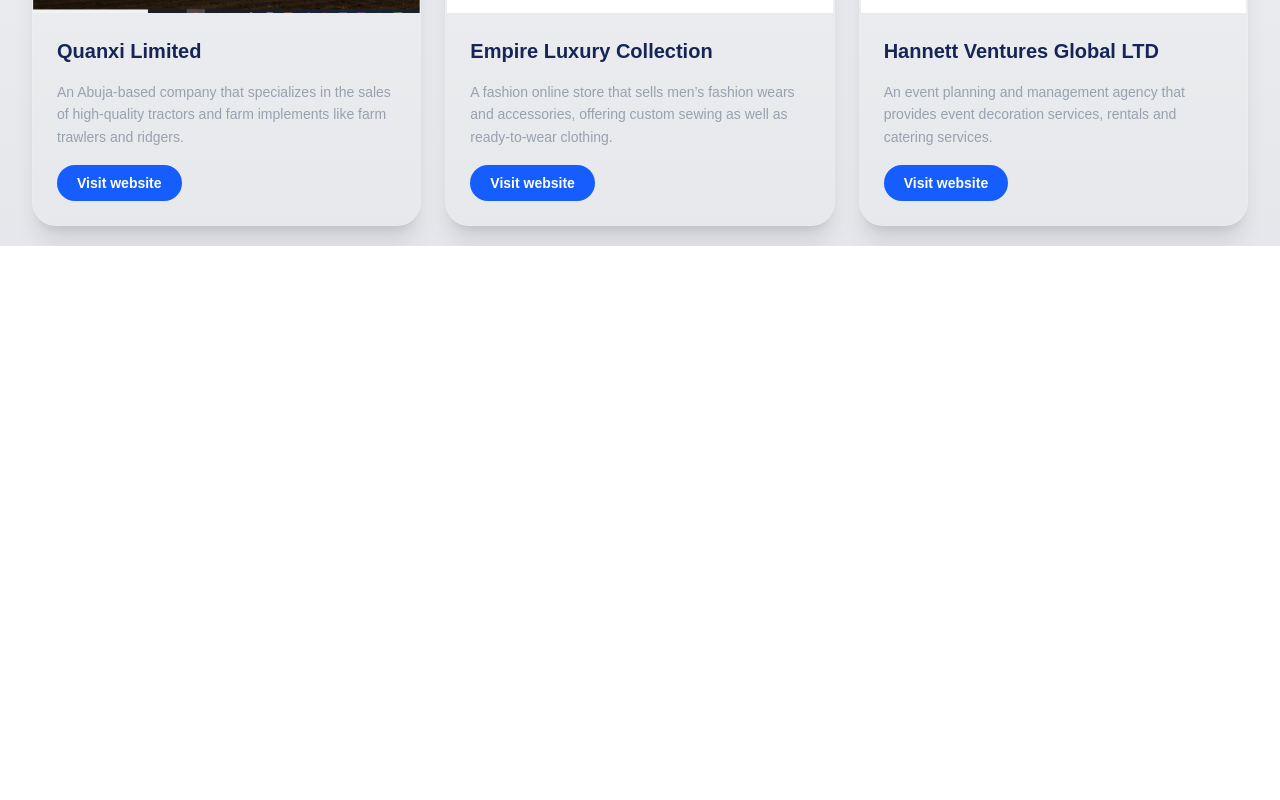
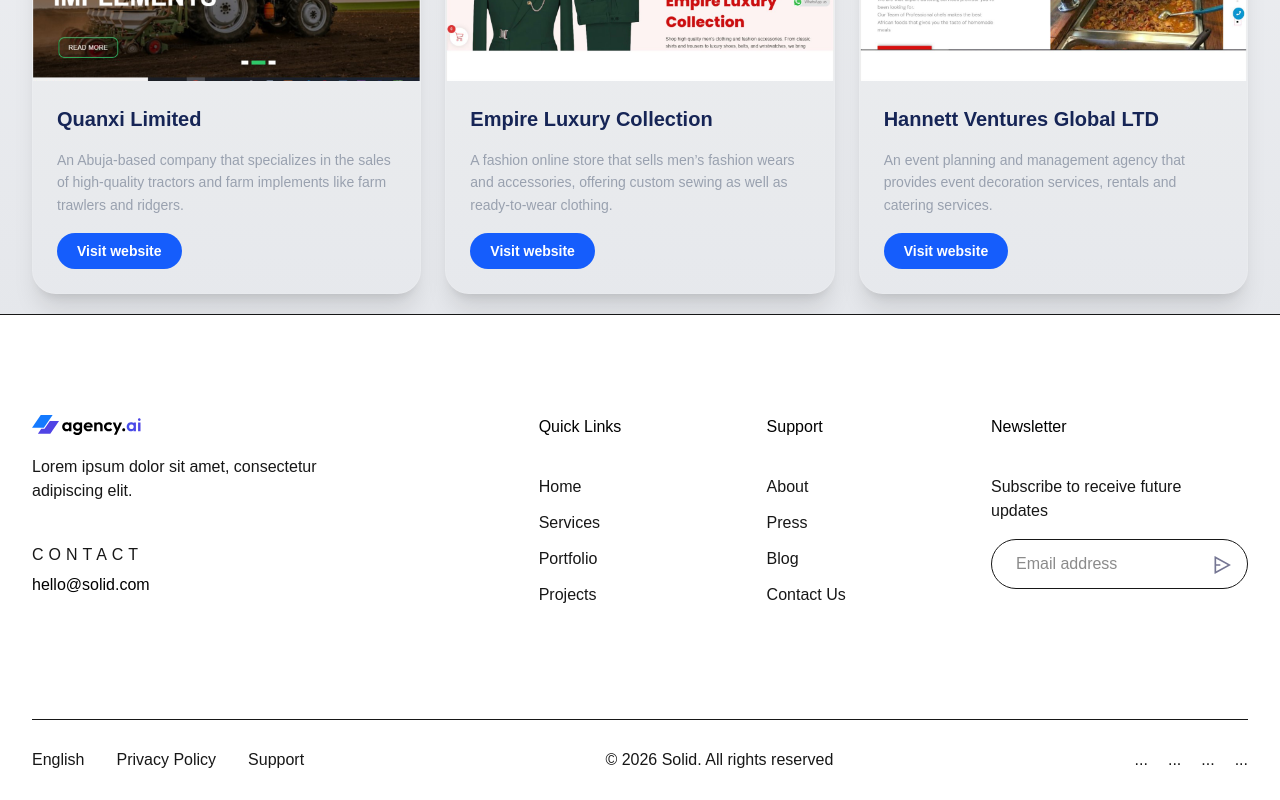
Before and after one commit to Efex-studio/Efex-technology, a Next.js app: page /projects in a window 1280 px wide. Shown: the part 1417-2217 px from the top of the page. Before the commit the page ends 1663 px from the top, so only its background shows below. Built offline with nearby package versions, Linux system fonts and the light colour scheme.

Commit message:
updated footer

```diff
--- a/src/app/about/page.tsx
+++ b/src/app/about/page.tsx
@@ -1,21 +1,11 @@
 "use client"
 
-import React, { useState } from 'react'
+import React from 'react'
 import About from '../components/about'
-import Navbar from '../components/navbar'
-import ThemeToggleBtn from '../components/themeToggleBtn'
 
 export default function AboutPage() {
-  const [theme, setTheme] = useState<'light' | 'dark' | null>(null)
-
   return (
     <div className="min-h-screen bg-white dark:bg-gray-900 transition-colors duration-300">
-      <Navbar theme={theme as 'light' | 'dark'} setTheme={setTheme} />
-
-      <div className="fixed bottom-6 right-6 z-50">
-        <ThemeToggleBtn theme={theme} setTheme={setTheme} />
-      </div>
-
       <main>
         <About />
       </main>
--- /dev/null
+++ b/src/app/components/AppShell.tsx
@@ -0,0 +1,40 @@
+"use client"
+
+import React, { useEffect, useState } from 'react'
+import Navbar from './navbar'
+import Footer from './footer'
+import ThemeToggleBtn from './themeToggleBtn'
+
+export default function AppShell({ children }: { children: React.ReactNode }) {
+  const [theme, setTheme] = useState<'light' | 'dark'>('light')
+
+  useEffect(() => {
+    try {
+      const stored = localStorage.getItem('theme') as 'light' | 'dark' | null
+      if (stored) setTheme(stored)
+    } catch (e) {
+      // ignore (SSR)
+    }
+  }, [])
+
+  useEffect(() => {
+    try {
+      localStorage.setItem('theme', theme)
+      if (theme === 'dark') document.documentElement.classList.add('dark')
+      else document.documentElement.classList.remove('dark')
+    } catch (e) {
+      // ignore
+    }
+  }, [theme])
+
+  return (
+    <>
+      <Navbar theme={theme} setTheme={setTheme} />
+      <div className="fixed bottom-6 right-6 z-50">
+        <ThemeToggleBtn theme={theme} setTheme={setTheme} />
+      </div>
+      <main className="flex-1">{children}</main>
+      <Footer />
+    </>
+  )
+}
--- a/src/app/components/footer.tsx
+++ b/src/app/components/footer.tsx
@@ -1,4 +1,6 @@
 import Image from 'next/image'
+import logoLight from '../../assets/logo.svg'
+import logoDark from '../../assets/logo_dark.svg'
 
 const Footer = () => {
   return (
@@ -9,8 +11,8 @@
           <div className="flex flex-wrap gap-8 lg:justify-between lg:gap-0">
             <div className="w-1/2 lg:w-1/4">
               <a href="/" className="relative">
-                <Image width={110} height={80} src="/images/logo/logo-light.svg" alt="Logo" className="dark:hidden" />
-                <Image width={110} height={80} src="/images/logo/logo-dark.svg" alt="Logo" className="hidden dark:block" />
+                <Image width={110} height={80} src={logoLight} alt="Logo" className="dark:hidden" />
+                <Image width={110} height={80} src={logoDark} alt="Logo" className="hidden dark:block" />
               </a>
 
               <p className="mb-10 mt-5">Lorem ipsum dolor sit amet, consectetur adipiscing elit.</p>
@@ -24,10 +26,10 @@
                 <h4 className="mb-9 text-itemtitle2 font-medium text-black dark:text-white">Quick Links</h4>
 
                 <ul>
-                  <li><a href="#" className="mb-3 inline-block hover:text-primary">Home</a></li>
-                  <li><a href="#" className="mb-3 inline-block hover:text-primary">Product</a></li>
-                  <li><a href="#" className="mb-3 inline-block hover:text-primary">Careers</a></li>
-                  <li><a href="#" className="mb-3 inline-block hover:text-primary">Pricing</a></li>
+                  <li><a href="/" className="mb-3 inline-block hover:text-primary">Home</a></li>
+                  <li><a href="/services" className="mb-3 inline-block hover:text-primary">Services</a></li>
+                  <li><a href="/portfolio" className="mb-3 inline-block hover:text-primary">Portfolio</a></li>
+                  <li><a href="/projects" className="mb-3 inline-block hover:text-primary">Projects</a></li>
                 </ul>
               </div>
 
@@ -35,10 +37,10 @@
                 <h4 className="mb-9 text-itemtitle2 font-medium text-black dark:text-white">Support</h4>
 
                 <ul>
-                  <li><a href="#" className="mb-3 inline-block hover:text-primary">Company</a></li>
-                  <li><a href="#" className="mb-3 inline-block hover:text-primary">Press media</a></li>
-                  <li><a href="#" className="mb-3 inline-block hover:text-primary">Our Blog</a></li>
-                  <li><a href="#" className="mb-3 inline-block hover:text-primary">Contact Us</a></li>
+                  <li><a href="/about" className="mb-3 inline-block hover:text-primary">About</a></li>
+                  <li><a href="/about" className="mb-3 inline-block hover:text-primary">Press</a></li>
+                  <li><a href="/portfolio" className="mb-3 inline-block hover:text-primary">Blog</a></li>
+                  <li><a href="/contact" className="mb-3 inline-block hover:text-primary">Contact Us</a></li>
                 </ul>
               </div>
 
@@ -65,8 +67,8 @@
           <div>
             <ul className="flex items-center gap-8">
               <li><a href="#" className="hover:text-primary">English</a></li>
-              <li><a href="#" className="hover:text-primary">Privacy Policy</a></li>
-              <li><a href="#" className="hover:text-primary">Support</a></li>
+              <li><a href="/about" className="hover:text-primary">Privacy Policy</a></li>
+              <li><a href="/contact" className="hover:text-primary">Support</a></li>
             </ul>
           </div>
 
--- a/src/app/components/portfolio.tsx
+++ b/src/app/components/portfolio.tsx
@@ -2,6 +2,8 @@
 
 import { JSX } from "react";
 import Image from "next/image";
+import myimg from '../../assets/myimg.png'
+import showcase from '../../assets/showcase.jpg'
 import Link from "next/link";
 import { FontAwesomeIcon } from "@fortawesome/react-fontawesome";
 import {
@@ -230,7 +232,7 @@
           <div className="flex-shrink-0 w-full md:w-auto flex justify-center">
             <div className="w-64 h-64 md:w-80 md:h-80 rounded-full overflow-hidden border-4 border-blue-600 shadow-2xl">
               <Image
-                src="/img/testimonials/myimg.png"
+                src={myimg}
                 alt="Aninweze Emeka Felix"
                 width={320}
                 height={320}
@@ -500,7 +502,7 @@
       <div className="max-w-6xl mx-auto flex flex-col md:flex-row gap-10 items-center">
         <div className="w-full md:w-1/2 flex-shrink-0">
           <Image
-            src="/img/portfolio/showcase.jpg"
+            src={showcase}
             alt="Showcase"
             width={1200}
             height={700}
--- a/src/app/components/projects.tsx
+++ b/src/app/components/projects.tsx
@@ -101,7 +101,8 @@
                   src={project.image}
                   alt={project.title}
                   fill
-                  className="object-cover"
+                  className="object-cover w-full h-full"
+                  style={{ width: '100%', height: '100%' }}
                 />
               </div>
               <div className="space-y-4 p-6 text-left">
--- a/src/app/components/services.tsx
+++ b/src/app/components/services.tsx
@@ -8,7 +8,7 @@
 
 const Services = () => {
   return (
-    <section className="py-24 bg-gradient-to-b from-blue-950 to-blue-800">
+    <section className="py-24 bg-gradient-to-r from-blue-600 via-blue-500 to-blue-800">
       <div className="px-4 sm:px-12 lg:px-24 xl:px-40 mb-12">
         <div className="inline-flex items-center gap-1 text-xs font-semibold uppercase tracking-[0.2em] text-blue-300">
           <span className="w-1.5 h-1.5 rounded-full bg-primary animate-pulse" />
--- a/src/app/layout.tsx
+++ b/src/app/layout.tsx
@@ -1,6 +1,7 @@
 import type { Metadata } from "next";
 import { Geist, Geist_Mono } from "next/font/google";
 import "./globals.css";
+import AppShell from './components/AppShell'
 
 const geistSans = Geist({
   variable: "--font-geist-sans",
@@ -27,7 +28,9 @@
       lang="en"
       className={`${geistSans.variable} ${geistMono.variable} h-full antialiased`}
     >
-      <body className="min-h-full flex flex-col">{children}</body>
+      <body className="min-h-full flex flex-col">
+        <AppShell>{children}</AppShell>
+      </body>
     </html>
   );
 }
--- a/src/app/page.tsx
+++ b/src/app/page.tsx
@@ -1,5 +1,5 @@
 import React from 'react'
-import NavbarShell from './components/navbarShell'
+// Navbar and footer are handled globally by AppShell
 import Hero from './components/hero'
 import About from './components/about'
 import Services from './components/services'
@@ -11,14 +11,12 @@
 export default function Home() {
   return (
     <div className="min-h-screen bg-white dark:bg-gray-900 transition-colors duration-300">
-      <NavbarShell />
       <Hero />
       <About />
       <Services />
       <Projects />
       <Contact />
       <CTA />
-      <Footer />
     </div>
   )
 }
```
